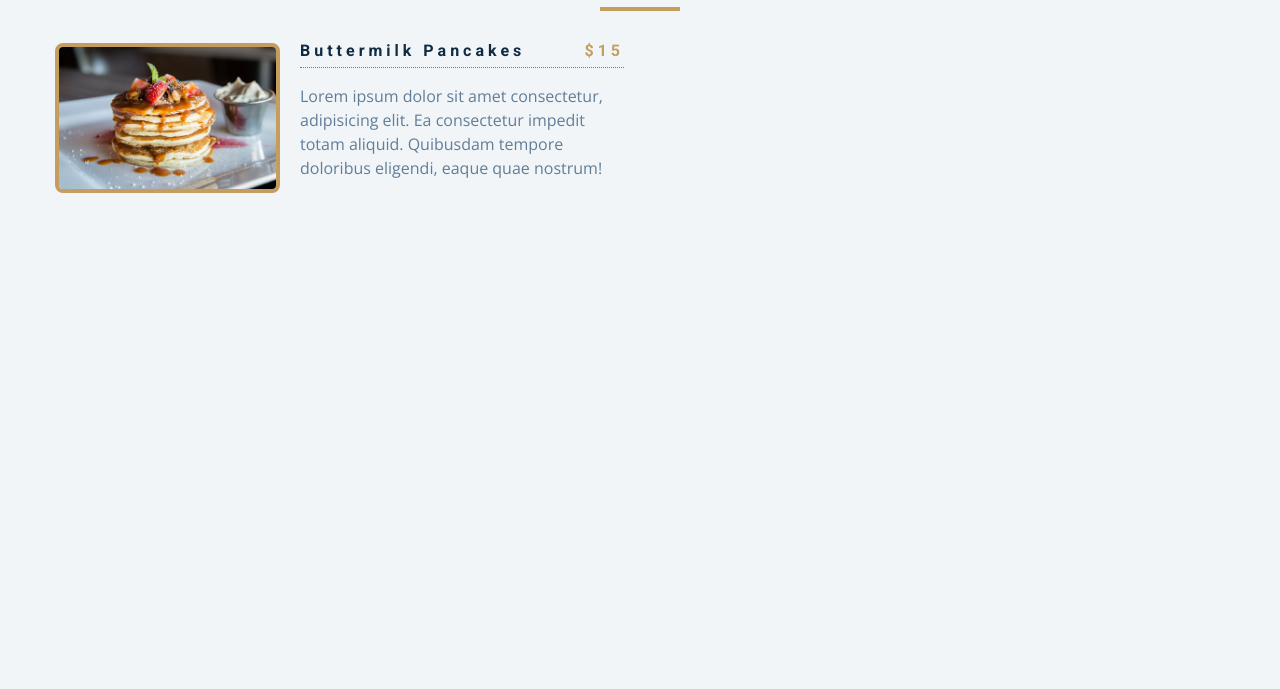
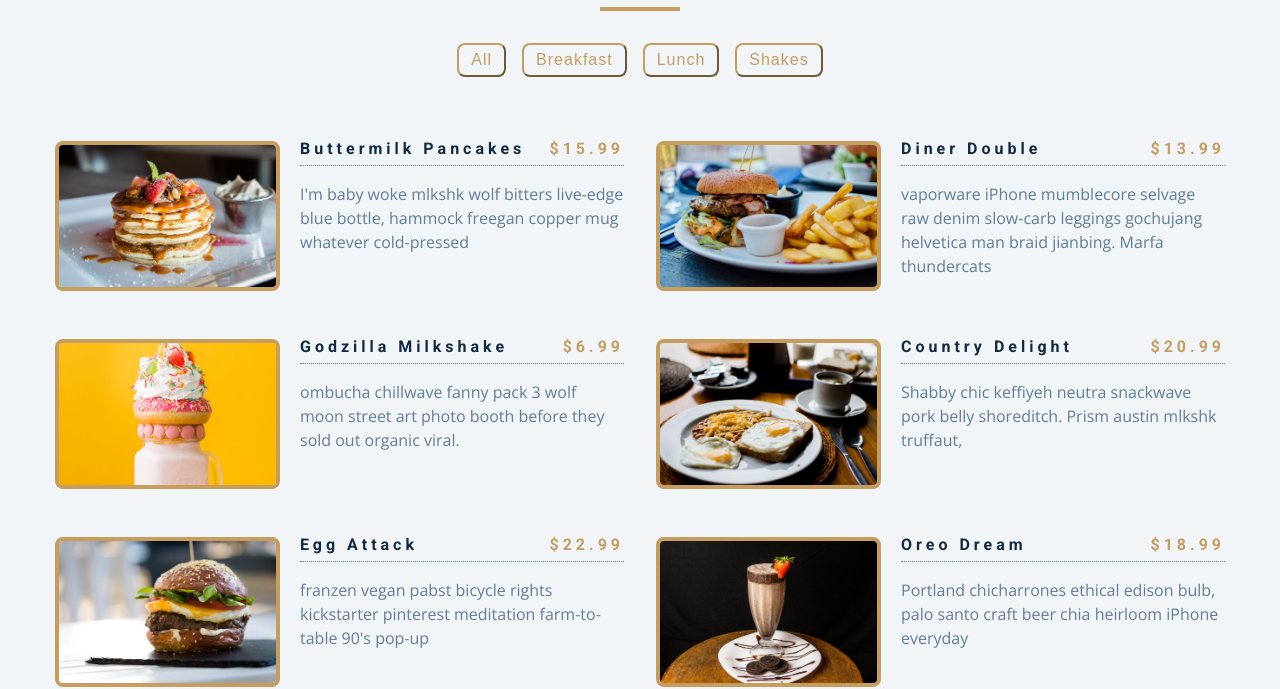
Before and after one commit to PeterGoncharenko/localMenue, a plain HTML site: page index.html in a window 1280 px wide. Shown: the part 125-814 px from the top of the page. Drawn offline with nearby package versions, Linux system fonts and the light colour scheme.

Commit message:
items set dynamically

```diff
--- a/app.js
+++ b/app.js
@@ -1,3 +1,4 @@
+// items
 const menu = [
   {
     id: 1,
@@ -72,3 +73,51 @@ const menu = [
     desc: `skateboard fam synth authentic semiotics. Live-edge lyft af, edison bulb yuccie crucifix microdosing.`,
   },
 ];
+
+const sectionCenter = document.querySelector('.section-center');
+const filterBtns = document.querySelectorAll('.filter-btn')
+
+// load items
+window.addEventListener("DOMContentLoaded", function() {
+displayMenuItems(menu)
+});
+// filter items
+filterBtns.forEach(function (btn) {
+  btn.addEventListener('click', function(e){
+    const category = e.currentTarget.dataset.id;
+    const menuCategory = menu.filter(function(menuItem){
+// console.log(menuItem.category);
+if (menuItem.category === category) {
+  return menuItem
+}
+    })
+    // console.log(menuCategory);
+    if(category === 'all'){
+      displayMenuItems(menu)
+    }
+    else{
+      displayMenuItems(menuCategory)
+    }
+  });
+});
+
+function displayMenuItems(menuItems){
+  let displayMenu = menuItems.map(function(item){
+    // console.log(item);
+
+    return `<article class="menu-item">
+    <img src=${item.img} class="photo" alt=${item.title} />
+    <div class="item-info">
+      <header>
+      <h4>${item.title}</h4>
+      <h4 class="price">$${item.price}</h4>
+      </header>
+      <p class="item-text">
+      ${item.desc}
+      </p>
+    </div>
+    </article>`;
+      });
+      displayMenu = displayMenu.join("");
+      sectionCenter.innerHTML = displayMenu
+}
--- a/index.html
+++ b/index.html
@@ -20,6 +20,16 @@
   <div class="underline"></div>
 </div>
 <!-- filter buttons -->
+<div class="btn-container">
+  <button class="filter-btn" type="button" data-id="all">all</button>
+  <button class="filter-btn" type="button" data-id="breakfast">
+    breakfast
+  </button>
+  <button class="filter-btn" type="button" data-id="lunch">lunch</button>
+  <button class="filter-btn" type="button" data-id="shakes">
+    shakes
+  </button>
+</div>
 <!-- menu items -->
 <div class="section-center">
   <!-- single item -->
```
